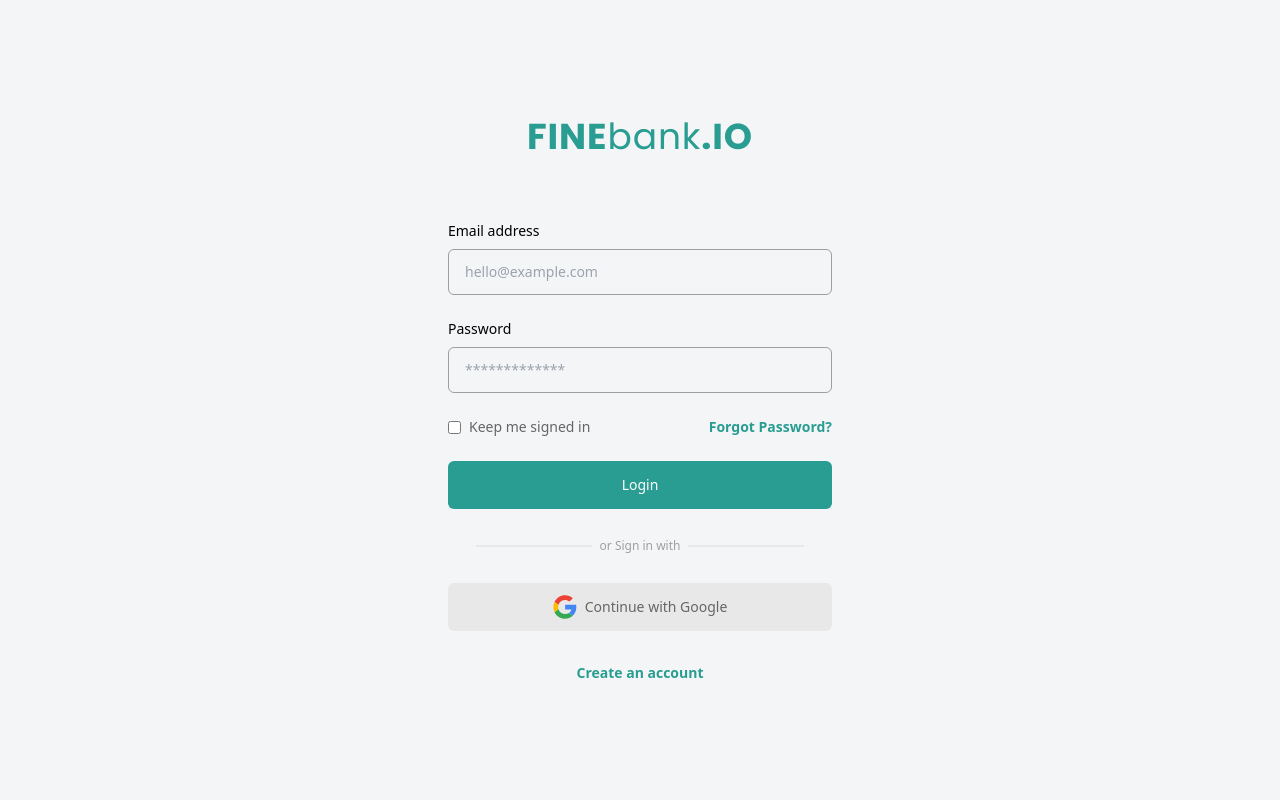
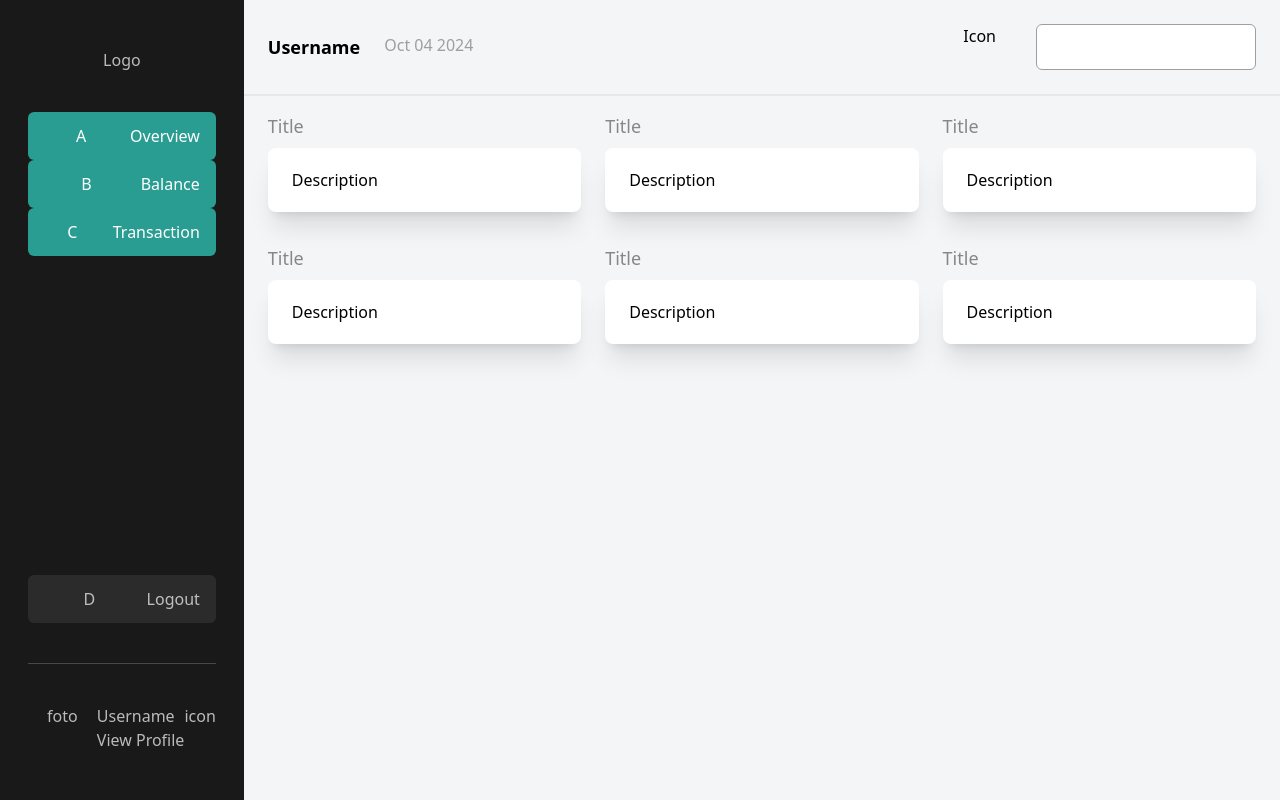
Before and after one commit to arifananta0/admin-ui-2, a React (Vite) app: page / in a window 1280 px wide. Before the commit this address led to /login. Built offline with nearby package versions, Linux system fonts and the light colour scheme.

Commit message:
perubahan- 4

```diff
--- a/src/App.jsx
+++ b/src/App.jsx
@@ -5,31 +5,34 @@ import SignUpPage from "./pages/SignUp";
 import ForgotPassword from "./components/Fragments/ForgotPassword";
 import ErrorRouter from "./pages/errorRouter";
 import { useState, useEffect } from 'react';
+import Dashboard from "./pages/Dashboard";
+import Balance from './pages/Balance';
 
-// Komponen ProtectedRoute
-const ProtectedRoute = ({ element }) => {
-  const [isLoggedIn, setIsLoggedIn] = useState(false);
+  // Komponen ProtectedRoute
+  // const ProtectedRoute = ({ element }) => {
+  //   const [isLoggedIn, setIsLoggedIn] = useState(false);
 
-  // Simulasi pengecekan login, bisa diganti dengan pengecekan sesungguhnya dari localStorage atau cookie
-  useEffect(() => {
-    const loggedIn = localStorage.getItem("isLoggedIn");
-    setIsLoggedIn(loggedIn);
-  }, []);
+  //   // Simulasi pengecekan login, bisa diganti dengan pengecekan sesungguhnya dari localStorage atau cookie
+  //   useEffect(() => {
+  //     const loggedIn = localStorage.getItem("isLoggedIn");
+  //     setIsLoggedIn(loggedIn);
+  //   }, []);
 
-  // Jika belum login, arahkan ke halaman login
-  if (!isLoggedIn) {
-    return <Navigate to="/login" />;
-  }
+  //   // Jika belum login, arahkan ke halaman login
+  //   if (!isLoggedIn) {
+  //     return <Navigate to="/login" />;
+  //   }
 
-  // Jika sudah login, tampilkan elemen yang dilindungi
-  return element;
-};
+  //   // Jika sudah login, tampilkan elemen yang dilindungi
+  //   return element;
+  // };
 
 const App = () => {
   const myRouter = createBrowserRouter([
     {
       path: "/",
-      element: <ProtectedRoute element={<div>Halaman Utama</div>} />,
+      // element: <ProtectedRoute element={<Dashboard />} />,
+      element: <Dashboard />,
       errorElement: <ErrorRouter />,
     },
     {
@@ -44,6 +47,10 @@ const App = () => {
       path: "/forgot-password",
       element: <ForgotPassword />,
     },
+    {
+      path: "/balance",
+      element: <Balance />,
+    },
   ]);
 
   return <RouterProvider router={myRouter} />;
--- /dev/null
+++ b/src/components/Elements/Card/index.jsx
@@ -0,0 +1,12 @@
+import React from "react";
+
+const Card = () => {
+  return (
+    <>
+      <div className="text-lg text-gray-02 mb-2">Title</div>
+      <div className="bg-white rounded-lg px-6 py-5 shadow-xl">Description</div>
+    </>
+  );
+};
+
+export default Card;
--- a/src/components/Elements/LabeledInput/Input.jsx
+++ b/src/components/Elements/LabeledInput/Input.jsx
@@ -1,13 +1,19 @@
-import React from 'react';
+import React from "react";
 
 const Input = (props) => {
-  const { type, placeholder, name } = props;
+  const {
+    type,
+    placeholder,
+    name,
+    variant = "bg-special-mainBg border border-gray-03",
+  } = props;
   return (
-    <input type={type}
-               className="py-3 ps-4 text-sm border rounded-md w-full bg-special-mainBg border-gray-03 text-gray-01 focus:border-black focus:outline-none focus:ring-0"
-               placeholder={placeholder}
-               name={name}
-               id={name}
+    <input
+      type={type}
+      className={`${variant} py-3 ps-4 text-sm border rounded-md w-full bg-special-mainBg border-gray-03 text-gray-01 focus:border-black focus:outline-none focus:ring-0`}
+      placeholder={placeholder}
+      name={name}
+      id={name}
     />
   );
 };
--- /dev/null
+++ b/src/components/Fragments/Header.jsx
@@ -0,0 +1,23 @@
+import React from "react";
+import Input from "../Elements/LabeledInput/Input";
+const Header = () => {
+  const date = new Date().toDateString().slice(4);
+
+  return (
+    <header className="border-b-2 p-6 flex items-center justify-between">
+      <div className="flex">
+        <div className="font-bold text-lg">Username</div>
+        <div className="ms-6 text-gray-03">{date}</div>
+      </div>
+
+      <div className="flex">
+        <div>Icon</div>
+        <div className="ms-10 hidden sm:block">
+          <Input variant="bg-white w-80" />
+        </div>
+      </div>
+    </header>
+  );
+};
+
+export default Header;
--- /dev/null
+++ b/src/components/Fragments/Navbar.jsx
@@ -0,0 +1,50 @@
+import React from 'react';
+import { Link } from "react-router-dom";
+
+const Navbar = () => {
+  return (
+    <nav className="bg-defaultBlack text-special-bg2 sm:w-72 w-36 min-h-screen px-7 py-12 flex flex-col justify-between ">
+        <div>
+          <Link to="/">
+          <div className="flex justify-center mb-10">Logo</div>
+          <div className="flex bg-primary text-white px-4 py-3 rounded-md">
+            <div className="text-white sm:mx-auto">A</div>
+            <div className="ms-3 text-white hidden sm:block">Overview</div>
+          </div>
+          </Link>
+
+          <Link to="/balance">
+          <div className="flex bg-primary text-white px-4 py-3 rounded-md">
+            <div className="text-white sm:mx-auto">B</div>
+            <div className="ms-3 text-white hidden sm:block">Balance</div>
+          </div>
+          </Link>
+
+          <Link to="/">
+          <div className="flex bg-primary text-white px-4 py-3 rounded-md">
+            <div className="text-white sm:mx-auto">C</div>
+            <div className="ms-3 text-white hidden sm:block">Transaction</div>
+          </div>
+          </Link>
+        </div>
+        <div>
+          <div className="flex bg-special-bg3 px-4 py-3 rounded-md">
+            <div className="mx-auto sm:mx-auto">D</div>
+            <div className="ms-3 text-special-bg2 hidden sm:block">Logout</div>
+          </div>
+          <div className="border-b my-10 border-b-special-bg"></div>
+          <div className="flex justify-between">
+            <div className="mx-auto sm:mx-auto">foto</div>
+            <div className="hidden sm:block">
+              Username
+              <br />
+              View Profile
+            </div>
+            <div className="hidden sm:block">icon</div>
+          </div>
+        </div>
+      </nav>
+  );
+};
+
+export default Navbar;
--- a/src/components/Layouts/AuthLayout.jsx
+++ b/src/components/Layouts/AuthLayout.jsx
@@ -23,32 +23,32 @@ const AuthLayout = (props) => {
         {/* teks start */}
         <div className="my-9 px-7 flex justify-center text-xs text-gray-03 items-center flex-col static">
           <div className="border border-gray-05 w-full"></div>
-          <div class="px-2 bg-special-mainBg absolute"> or Sign in with</div>
+          <div className="px-2 bg-special-mainBg absolute"> or Sign in with</div>
         </div>
         {/* teks end */}
 
         {/* sign in with google start */}
         <div className="mb-8">
-          <button className="h-12 flex items-center justify-center rounded-md text-sm w-full bg-gray-05 text-gray-01"
+          <button
+          className="h-12 flex items-center justify-center rounded-md text-sm w-full bg-gray-05 text-gray-01 gap-2"
           type="button">
             <svg
-              class="h-6 w-6 mr-2"
-              xmlns="http://www.w3.org/2000/svg"
-              xmlns:xlink="http://www.w3.org/1999/xlink"
-              width="800px"
-              height="800px"
-              viewBox="-0.5 0 48 48"
-              version="1.1"
+            xmlns="http://www.w3.org/2000/svg"
+            xmlnsXlink="http://www.w3.org/1999/xlink"
+            width="20" // pastikan ukuran sesuai
+            height="20"
+            viewBox="0 0 48 48"
             >
               {" "}
-              <title>Google-color</title> <desc>Created with Sketch.</desc>{" "}
+              <title>Google-color</title>
+              <desc>Created with Sketch.</desc>{" "}
               <defs> </defs>{" "}
               <g
                 id="Icons"
                 stroke="none"
-                stroke-width="1"
+                strokeWidth="1"
                 fill="none"
-                fill-rule="evenodd"
+                fillRule="evenodd"
               >
                 {" "}
                 <g id="Color-" transform="translate(-401.000000, -860.000000)">
--- /dev/null
+++ b/src/components/Layouts/MainLayout.jsx
@@ -0,0 +1,32 @@
+import React from "react";
+import Header from "../Fragments/Header";
+import Navbar from "../Fragments/Navbar";
+
+const MainLayout = (props) => {
+    const { children } = props;
+  return (
+    // div pembuka 1
+    <div className="flex bg-special-mainBg w-screen min-h-screen max-w-full lg:flex-row flex-col">
+      {/* navbar start */}
+      <Navbar />
+      {/* navbar end */}
+
+      {/* div pembuka 2 */}
+      <div className="w-screen">
+        {/* header start */}
+        <Header />
+        {/* header end */}
+
+        {/* content start */}
+        <main className="px-6 py-4">
+            {children}
+        </main>
+        {/* content end */}
+      </div>
+      {/* div penutup 2 */}
+    </div>
+    // div penutup 1
+  );
+};
+
+export default MainLayout;
--- /dev/null
+++ b/src/pages/Balance.jsx
@@ -0,0 +1,39 @@
+import React from 'react';
+import Card from "../components/Elements/Card";
+import MainLayout from "../components/Layouts/MainLayout";
+
+const Balance = () => {
+  return (
+    <MainLayout type="balance">
+      {/* top content start*/}
+      <div className="mb-8 sm:flex sm:gap-6">
+        <div className="sm:w-1/3">
+          <Card />
+        </div>
+        <div className="sm:w-1/3">
+          <Card />
+        </div>
+        <div className="sm:w-1/3">
+          <Card />
+        </div>
+      </div>
+      {/* top content end*/}
+      {/* bottom content start*/}
+      <div className="mb-8 sm:flex sm:gap-6">
+        <div className="sm:w-1/3">
+          <Card />
+        </div>
+        <div className="sm:w-1/3">
+          <Card />
+        </div>
+        <div className="sm:w-1/3">
+          <Card />
+        </div>
+      </div>
+      {/* bottom content end*/}
+    </MainLayout>
+
+  );
+};
+
+export default Balance;
--- /dev/null
+++ b/src/pages/Dashboard.jsx
@@ -0,0 +1,38 @@
+import React from "react";
+import MainLayout from "../components/Layouts/MainLayout";
+import Card from "../components/Elements/Card";
+
+const Dashboard = () => {
+  return (
+    <MainLayout type="dashboard">
+      {/* top content start*/}
+      <div className="mb-8 sm:flex sm:gap-6">
+        <div className="sm:w-1/3">
+          <Card />
+        </div>
+        <div className="sm:w-1/3">
+          <Card />
+        </div>
+        <div className="sm:w-1/3">
+          <Card />
+        </div>
+      </div>
+      {/* top content end*/}
+      {/* bottom content start*/}
+      <div className="mb-8 sm:flex sm:gap-6">
+        <div className="sm:w-1/3">
+          <Card />
+        </div>
+        <div className="sm:w-1/3">
+          <Card />
+        </div>
+        <div className="sm:w-1/3">
+          <Card />
+        </div>
+      </div>
+      {/* bottom content end*/}
+    </MainLayout>
+  );
+};
+
+export default Dashboard;
--- a/tailwind.config.js
+++ b/tailwind.config.js
@@ -29,7 +29,11 @@ export default {
       fontFamily:{
         body: ['Inter'],
         poppins: ['Poppins'],
-      }
+      },
+      // googlelogo:{
+      //   width:"24px" , // Atur ukuran width sesuai kebutuhan
+      //   height:"24px",
+      // },
     } //tutup extends
   },//tutup theme
   plugins: [],
```
Also changed, not shown: package.json (+9 -5 lines), vercel.json, 1 other file (tests, documents, lock files or other folders).
